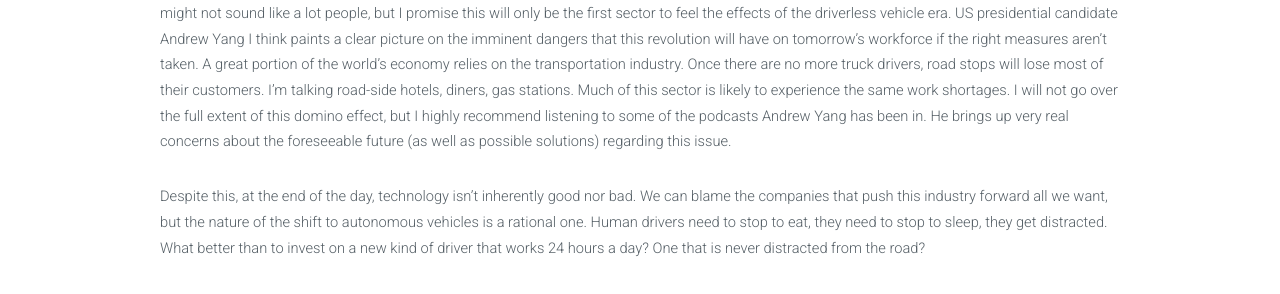
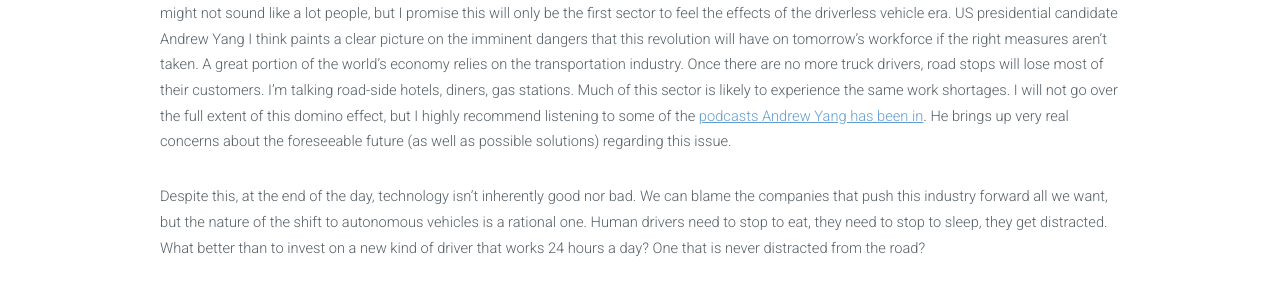
Before and after one commit to NILOIDE/NILOIDE.github.io, a Jekyll site: the page built from _posts/2019-06-23-The_pursuit_of_automation.markdown, in a window 1280 px wide and 900 px high, scrolled down 1240 px. Shown: the part 282-576 px from the top of the window. Built offline with Jekyll 4.4.1, drawn with Linux system fonts in a browser that asks for light colours; some of the changed lines change nothing that is shown; some of the changed text lies outside the part shown.

```diff
--- a/_posts/2019-06-23-The_pursuit_of_automation.markdown
+++ b/_posts/2019-06-23-The_pursuit_of_automation.markdown
@@ -13,7 +13,7 @@
 
 Imagine a world where all vehicles are driverless. Although some years ago that might been reserved for science-fiction, it is now becoming more of a reality. For some of us, this might be a dream come true, but for a great deal of others it means the end of their careers. Self-driving cars are no-where close to being able to drive in complex city environments yet, but as we all know, the first task to be automated is the simple and repetitive one. You know what is simple and repetitive? Driving on a high-way. This kind of automation is not something of the future, it is already being deployed by companies.
 
-According to the United States Department of Transportation, there were 1.5 million people in 2016 (in the US) in truck driving related jobs alone. This might not sound like a lot people, but I promise this will only be the first sector to feel the effects of the driverless vehicle era. US presidential candidate Andrew Yang I think paints a clear picture on the imminent dangers that this revolution will have on tomorrow's workforce if the right measures aren't taken. A great portion of the world's economy relies on the transportation industry. Once there are no more truck drivers, road stops will lose most of their customers. I'm talking road-side hotels, diners, gas stations. Much of this sector is likely to experience the same work shortages. I will not go over the full extent of this domino effect, but I highly recommend listening to some of the podcasts Andrew Yang has been in. He brings up very real concerns about the foreseeable future (as well as possible solutions) regarding this issue.
+According to the United States Department of Transportation, there were 1.5 million people in 2016 (in the US) in truck driving related jobs alone. This might not sound like a lot people, but I promise this will only be the first sector to feel the effects of the driverless vehicle era. US presidential candidate Andrew Yang I think paints a clear picture on the imminent dangers that this revolution will have on tomorrow's workforce if the right measures aren't taken. A great portion of the world's economy relies on the transportation industry. Once there are no more truck drivers, road stops will lose most of their customers. I'm talking road-side hotels, diners, gas stations. Much of this sector is likely to experience the same work shortages. I will not go over the full extent of this domino effect, but I highly recommend listening to some of the <a href="https://youtu.be/cTsEzmFamZ8?t=1220">podcasts Andrew Yang has been in</a>. He brings up very real concerns about the foreseeable future (as well as possible solutions) regarding this issue.
 
 Despite this, at the end of the day, technology isn't inherently good nor bad. We can blame the companies that push this industry forward all we want, but the nature of the shift to autonomous vehicles is a rational one. Human drivers need to stop to eat, they need to stop to sleep, they get distracted. What better than to invest on a new kind of driver that works 24 hours a day? One that is never distracted from the road?
 
```
